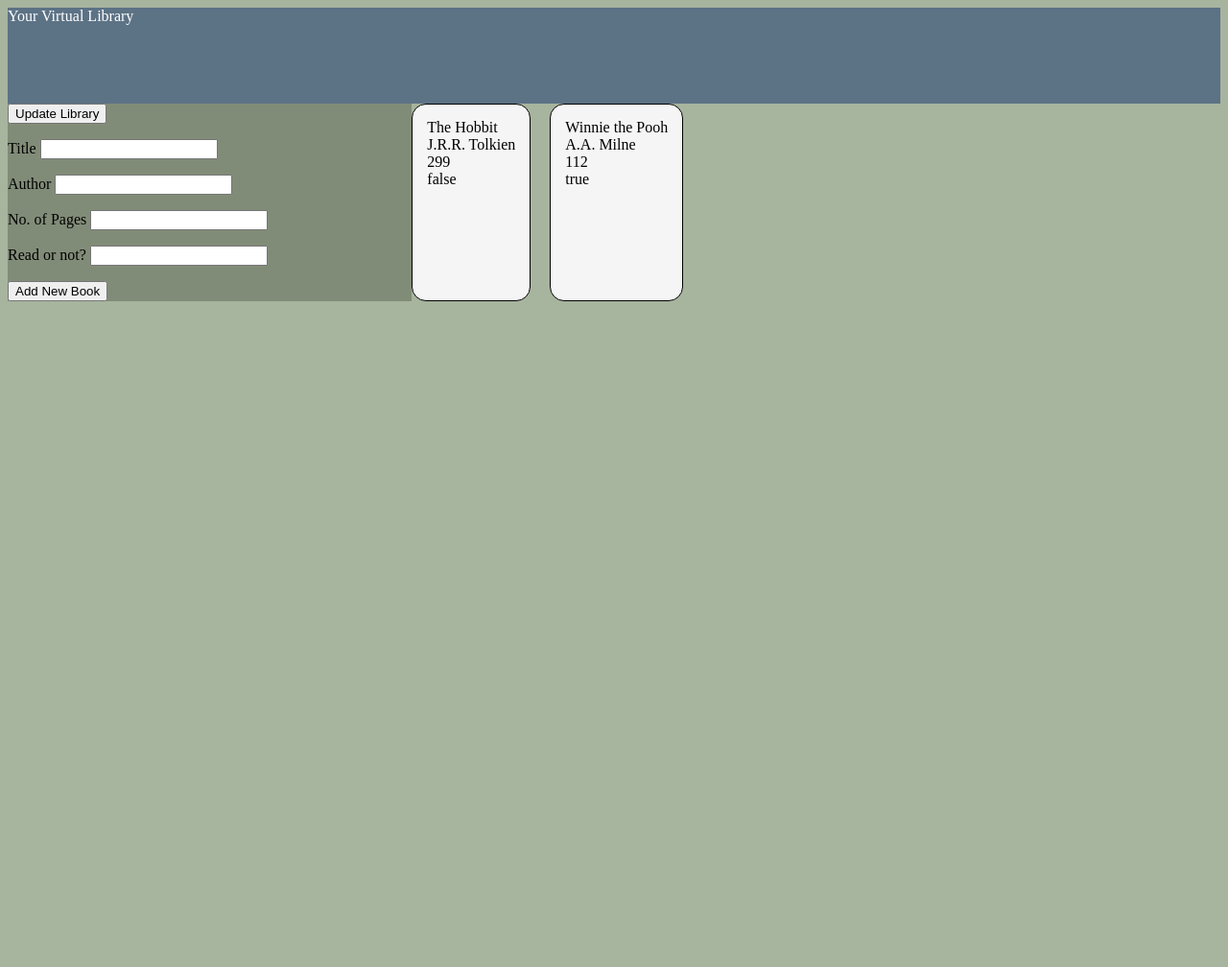
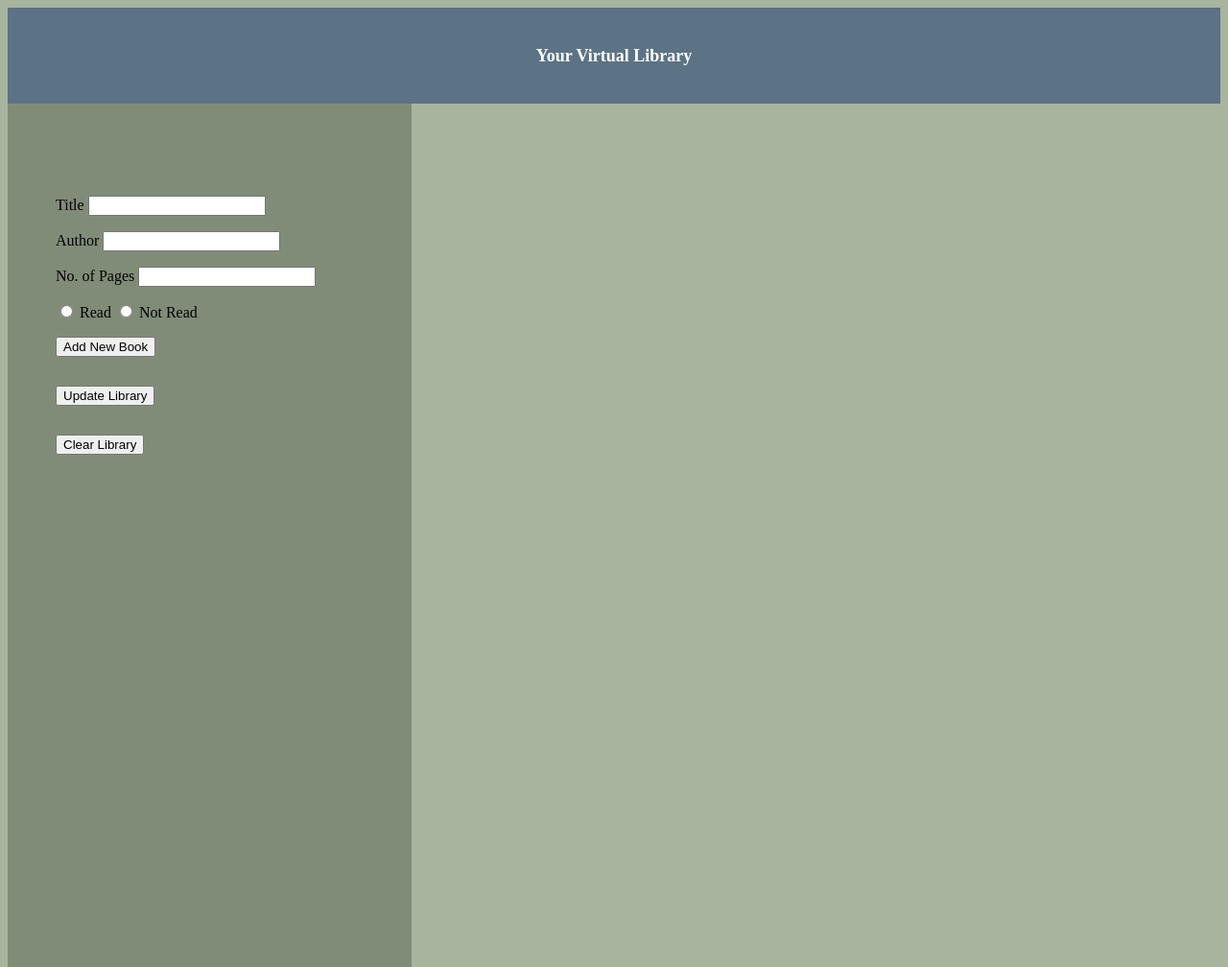
Before and after one commit to Tomppa87/project_library, a plain HTML site: page index.html in a window 1280 px wide. Shown: the whole page at 96% size. Before the commit the page ends 800 px from the top, so only its background shows below. Drawn offline with Linux system fonts and the light colour scheme.

Commit message:
changed read status to radio button

```diff
--- a/book_objects.js
+++ b/book_objects.js
@@ -1,6 +1,6 @@
 const myLibrary = [
-    {title:"The Hobbit",author:"J.R.R. Tolkien", pages:299, read:false},
-    {title:"Winnie the Pooh",author: "A.A. Milne", pages:112, read:true}
+    {title:"The Hobbit",author:"J.R.R. Tolkien", pages:299, read:"Read"},
+    {title:"Winnie the Pooh",author: "A.A. Milne", pages:112, read:"Not Read"}
 ];
 
 function Book(title, author, pages, read) {
@@ -56,11 +56,18 @@ newBtn.addEventListener("click", function(event) {
     const submit_title = document.querySelector(".title_input").value
     const submit_author = document.querySelector(".author_input").value
     const submit_pages = document.querySelector(".pages_input").value
-    const submit_read = document.querySelector(".read_input").value
+    let submit_read
+    if (document.getElementById("yes_read").checked) {
+        submit_read = "Read"
+    }
+    else {
+        submit_read = "Not Read"
+    }
+
 
     addBooktoLibrary(submit_title,submit_author,submit_pages,submit_read);
     console.log(myLibrary)
+    clearCards();
     updateCards();
     form.reset();
 });
-updateCards();
--- a/index.html
+++ b/index.html
@@ -12,8 +12,7 @@
         Your Virtual Library
     </div>
     <div class="sidebar">
-        <div class="update">
-            <button id="update_btn" type="button">Update Library</button>
+
         <form action="./index.html" method="post">
             <p>
                 <label for="title">Title</label>
@@ -28,13 +27,22 @@
                 <input class="pages_input" type="text" name="pages" id="pages">
             </p>
             <p>
-                <label for="read">Read or not?</label>
-                <input class="read_input" type="text" name="read" id="read">
+                <input class="read_input" type="radio" name="read_input" id="yes_read" value="Read">
+                <label for="yes_read">Read</label>
+                <input class="read_input" type="radio" name="read_input" id="not_read" value="Not Read">
+                <label for="not_read">Not Read</label>
             </p>
             <button id="submit_btn" type="submit">Add New Book</button>
         </form>
+        <div class="update">
+            <button id="update_btn" type="button">Update Library</button>
         </div>
-    </div>
+        <div>
+            <button class="delete_btn" type="button">Clear Library</button>
+        </div>
+
+        </div>
+
     <div id="main" class="main">
 
     </div>
--- a/style.css
+++ b/style.css
@@ -12,18 +12,28 @@ body {
     grid-column: 1/3;
     background-color: #5C7285;
     color: white;
+    text-align: center;
+    padding: 40px;
+    font-size: large;
+    font-weight: bold;
+
+
 }
 
 .sidebar {
     background-color: #818C78;
-
-
+    height: 100vh;
+    padding: 50px;
+}
+.sidebar > * {
+    padding-top: 30px;
 }
 
 .main {
     background-color: var(--background_clr);
     display: flex;
     gap: 20px;
+    padding: 20px;
 
 }
 
@@ -34,6 +44,7 @@ body {
     padding: 15px;
     display: flex;
     flex-direction: column;
+    height:fit-content
 
 
 }
```
